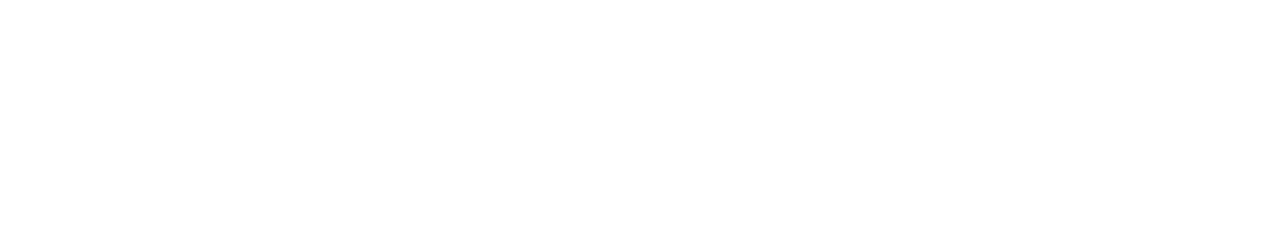
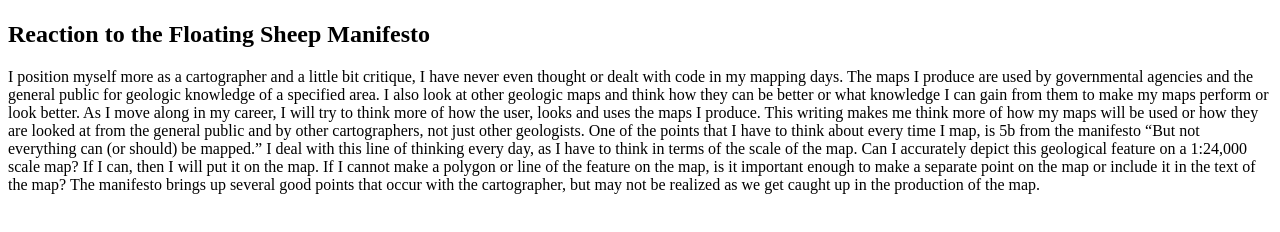
Before and after one commit to mhammond86/map672, a plain HTML site: page module-01/index.html in a window 1280 px wide. Drawn offline with Linux system fonts and the light colour scheme.

Commit message:
Reaction to the Floating Sheep Manifesto

```diff
--- a/module-01/index.html
+++ b/module-01/index.html
@@ -7,5 +7,9 @@
 </head>
 <body>
 <h1></h1>
+<h2>Reaction to the Floating Sheep Manifesto</h2>
+I position myself more as a cartographer and a little bit critique, I have never even thought or dealt with code in my mapping days.  The maps I produce are used by governmental agencies and the general public for geologic knowledge of a specified area.  I also look at other geologic maps and think how they can be better or what knowledge I can gain from them to make my maps perform or look better.  As I move along in my career, I will try to think more of how the user, looks and uses the maps I produce.  This writing makes me think more of how my maps will be used or how they are looked at from the general public and by other cartographers, not just other geologists.
+One of the points that I have to think about every time I map, is 5b from the manifesto “But not everything can (or should) be mapped.” I deal with this line of thinking every day, as I have to think in terms of the scale of the map.  Can I accurately depict this geological feature on a 1:24,000 scale map? If I can, then I will put it on the map.  If I cannot make a polygon or line of the feature on the map, is it important enough to make a separate point on the map or include it in the text of the map?  The manifesto brings up several good points that occur with the cartographer, but may not be realized as we get caught up in the production of the map.
+
 </body>
 </html>
```
